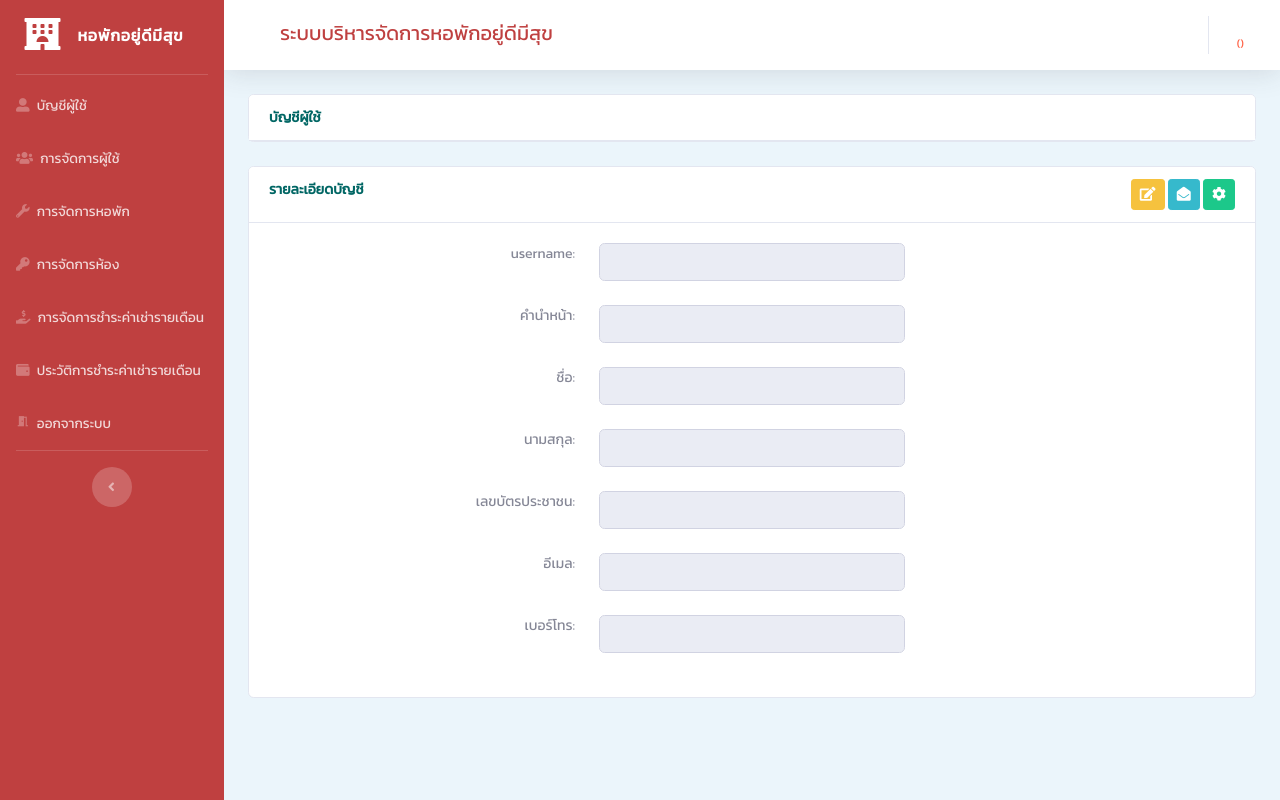
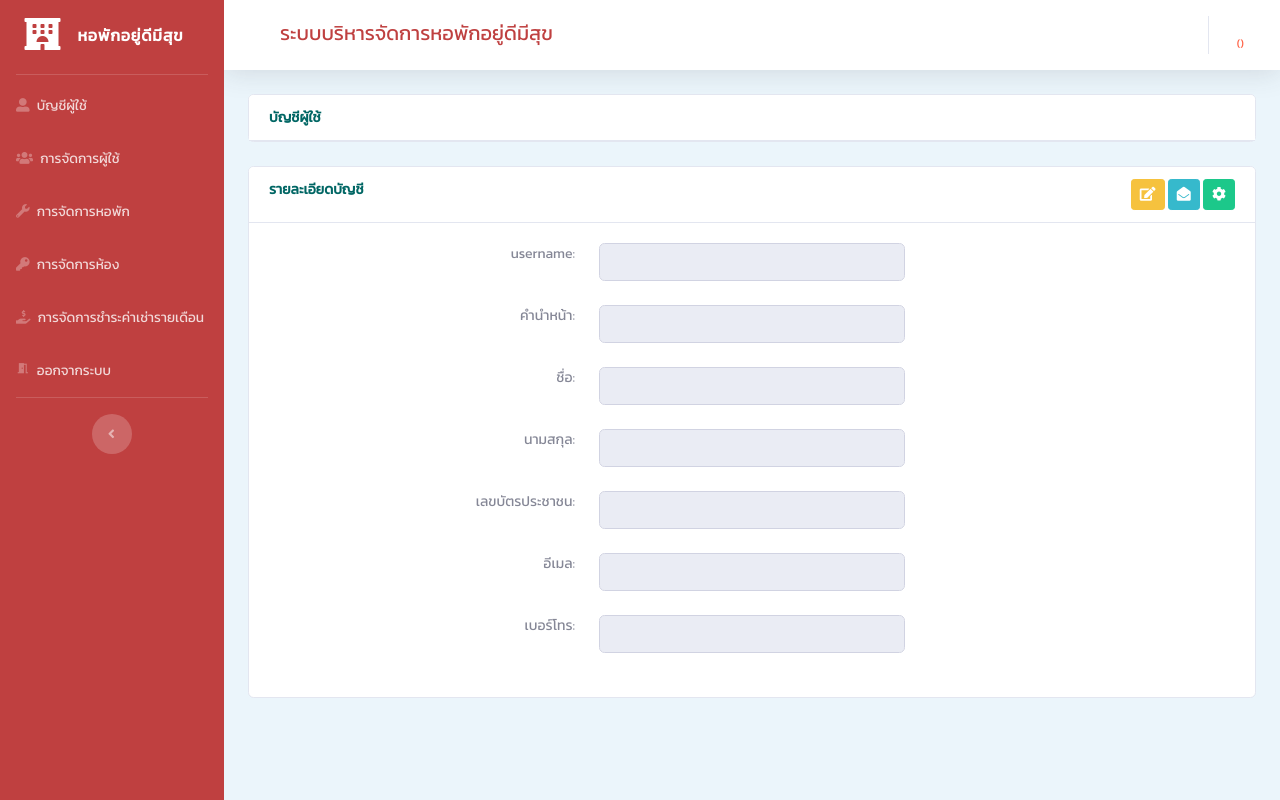
Before and after one commit to sopon0714/MITProject, a PHP site: page /MITProject/views/profile/profile.php in a window 1280 px wide. Run offline with PHP 8.4, Linux system fonts and the light colour scheme; data that the repository does not hold is empty.

Commit message:
ลบแทปข้าง

```diff
--- a/views/layout/SidebarAdmin.php
+++ b/views/layout/SidebarAdmin.php
@@ -41,15 +41,6 @@
             <span>การจัดการชำระค่าเช่ารายเดือน</span>
         </a>
     </li>
-
-    <li class='nav-item'>
-        <a class='nav-link collapsed' href="../dormitory/indexadmin.php" data-toggle='' data-target='' aria-expanded='true' aria-controls=''>
-            <i class="fas fa-wallet"></i>
-            <span>ประวัติการชำระค่าเช่ารายเดือน</span>
-        </a>
-    </li>
-
-
     <li class='nav-item'>
         <a class='nav-link' href='../../logout.php'>
             <i class='material-icons'>meeting_room</i>
```
